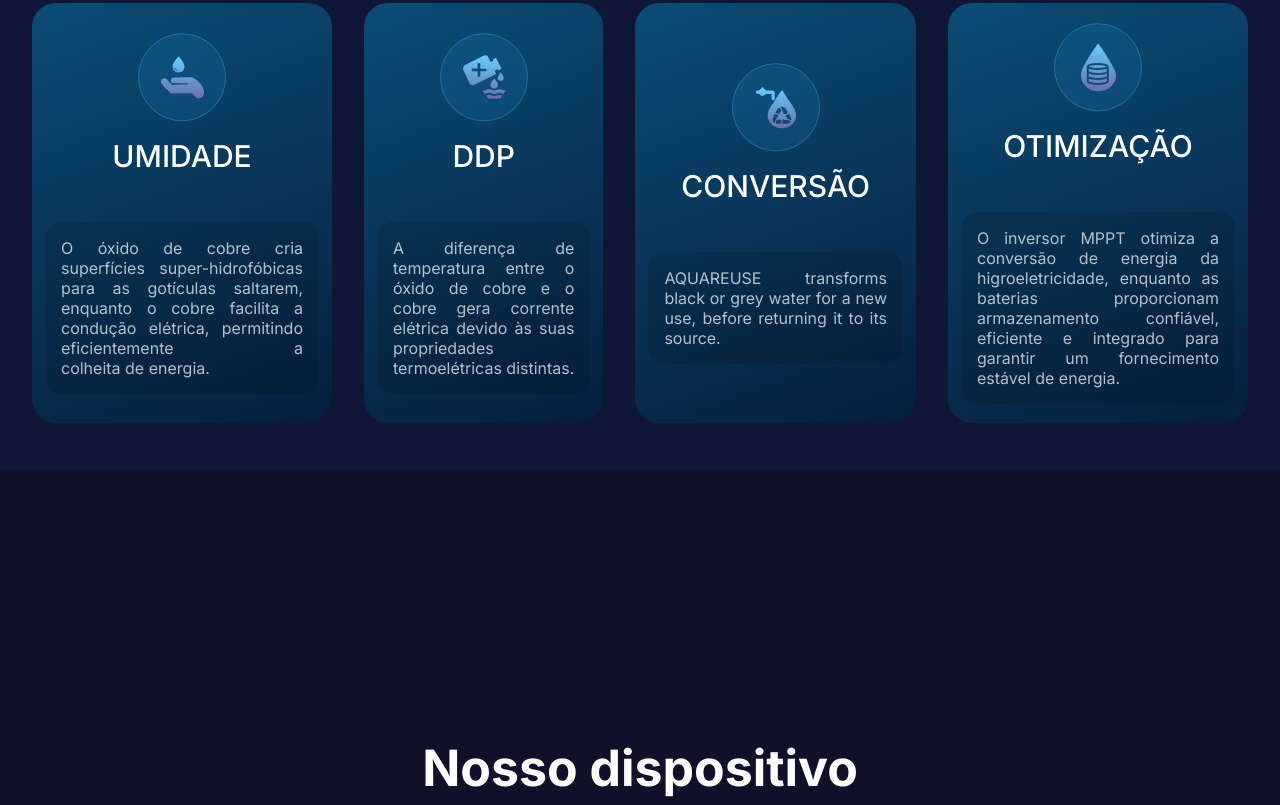
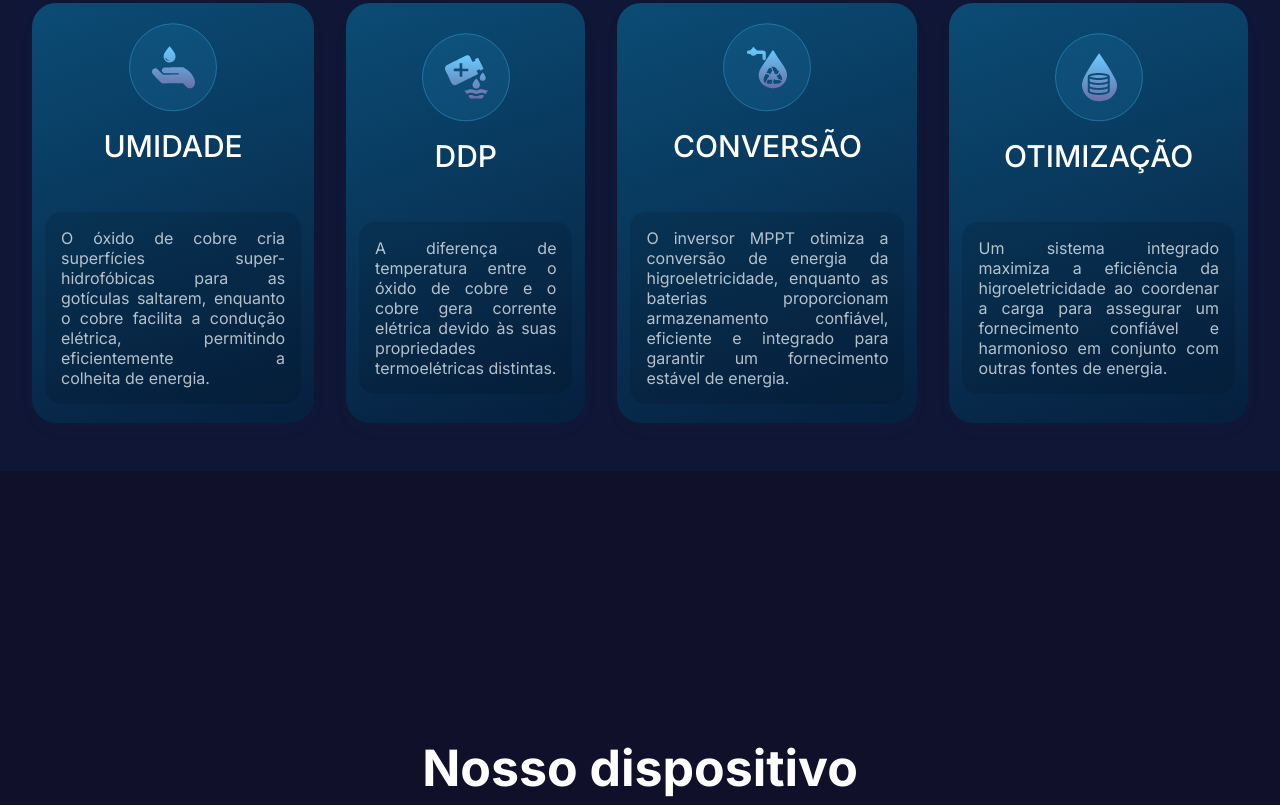
Before and after one commit to andredeomondes/air-gen, a plain HTML site: page index.html in a window 1280 px wide. Shown: the part 1098-1903 px from the top of the page. Drawn offline with Linux system fonts and the light colour scheme.

Commit message:
Update index.html

```diff
--- a/index.html
+++ b/index.html
@@ -69,14 +69,14 @@
                     <ul>
                         <img src="./assets/files/conversao_svg.svg" alt="">
                         <li>CONVERSÃO</li>
-                        <p>AQUAREUSE transforms black or grey water for a new use, before returning it to its source.</p>
+                        <p>O inversor MPPT otimiza a conversão de energia da higroeletricidade, enquanto as baterias proporcionam armazenamento confiável, eficiente e integrado para garantir um fornecimento estável de energia.</p>
                     </ul>
                 </div>
                 <div id="box-4">
                     <ul>
                         <img src="./assets/files/otimizacao_svg.svg" alt="">
                         <li>OTIMIZAÇÃO</li>
-                        <p>O inversor MPPT otimiza a conversão de energia da higroeletricidade, enquanto as baterias proporcionam armazenamento confiável, eficiente e integrado para garantir um fornecimento estável de energia.</p>
+                        <p>Um sistema integrado maximiza a eficiência da higroeletricidade ao coordenar a carga para assegurar um fornecimento confiável e harmonioso em conjunto com outras fontes de energia.</p>
                     </ul>
                 </div>
             </div>
```
